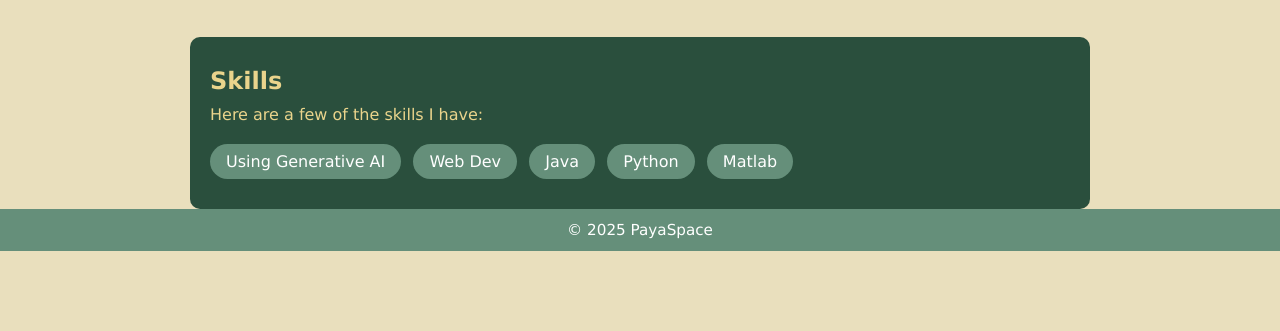
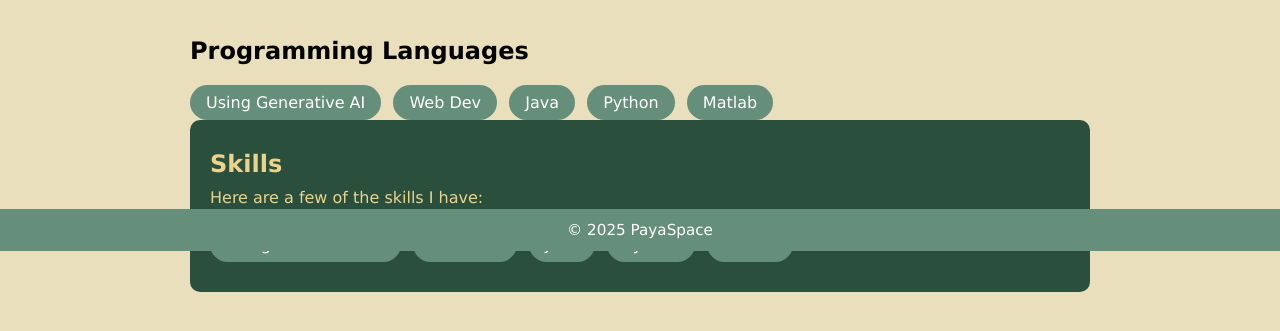
Before and after one commit to payaswinigur/PersonalWebsite, a plain HTML site: page index.html in a window 1280 px wide. Shown: the part 549-880 px from the top of the page. Before the commit the page ends 818 px from the top, so only its background shows below. Drawn offline with Linux system fonts and the light colour scheme.

Commit message:
ssctions

```diff
--- a/index.html
+++ b/index.html
@@ -48,6 +48,18 @@
     </section>
 
     <!-- Skills section -->
+    <section class="programmingLanguages-section">
+      <h2>Programming Languages</h2>
+      <div class="skills-list">
+        <span class="skill-badge">Using Generative AI</span>
+        <span class="skill-badge">Web Dev</span>
+        <span class="skill-badge">Java</span>
+        <span class="skill-badge">Python</span>
+        <span class="skill-badge">Matlab</span>
+      </div>
+    </section>
+
+    <!-- Skills section -->
     <section class="skills-section">
       <h2>Skills</h2>
       <p>Here are a few of the skills I have:</p>
```
